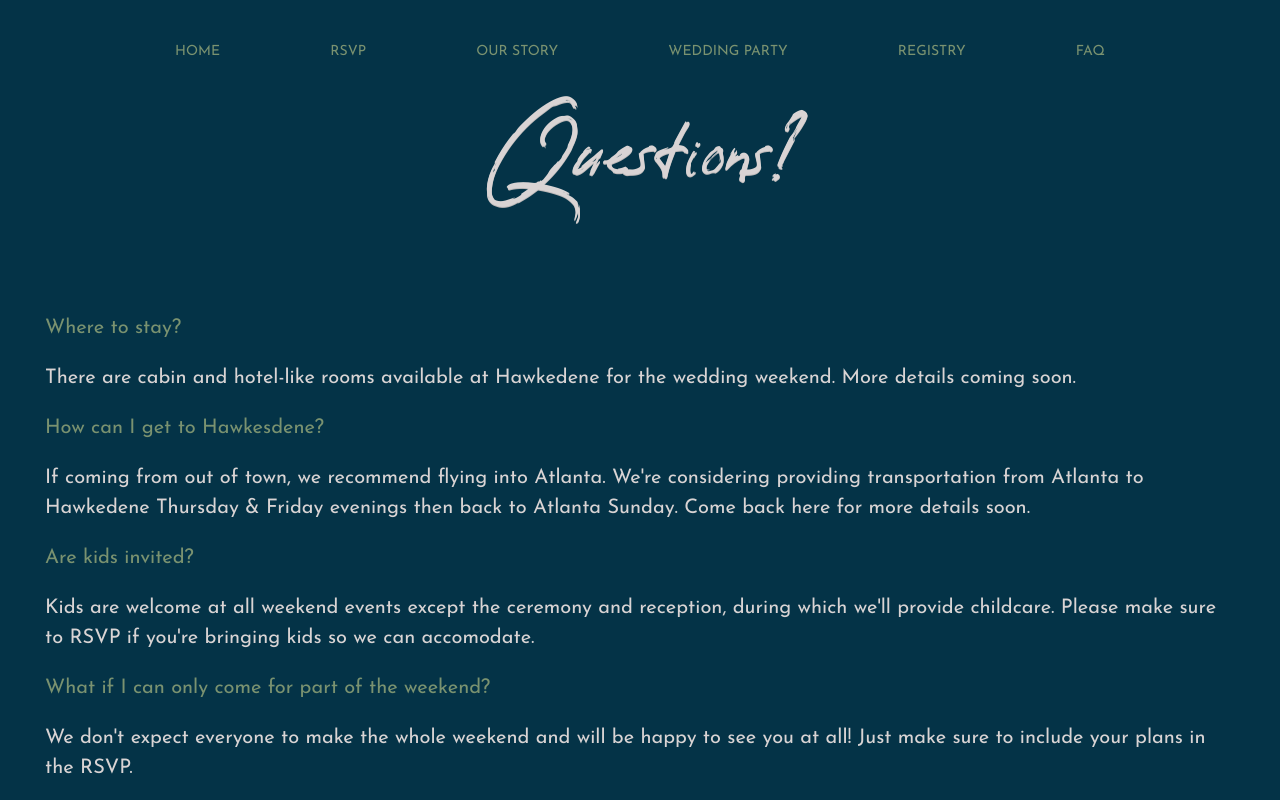
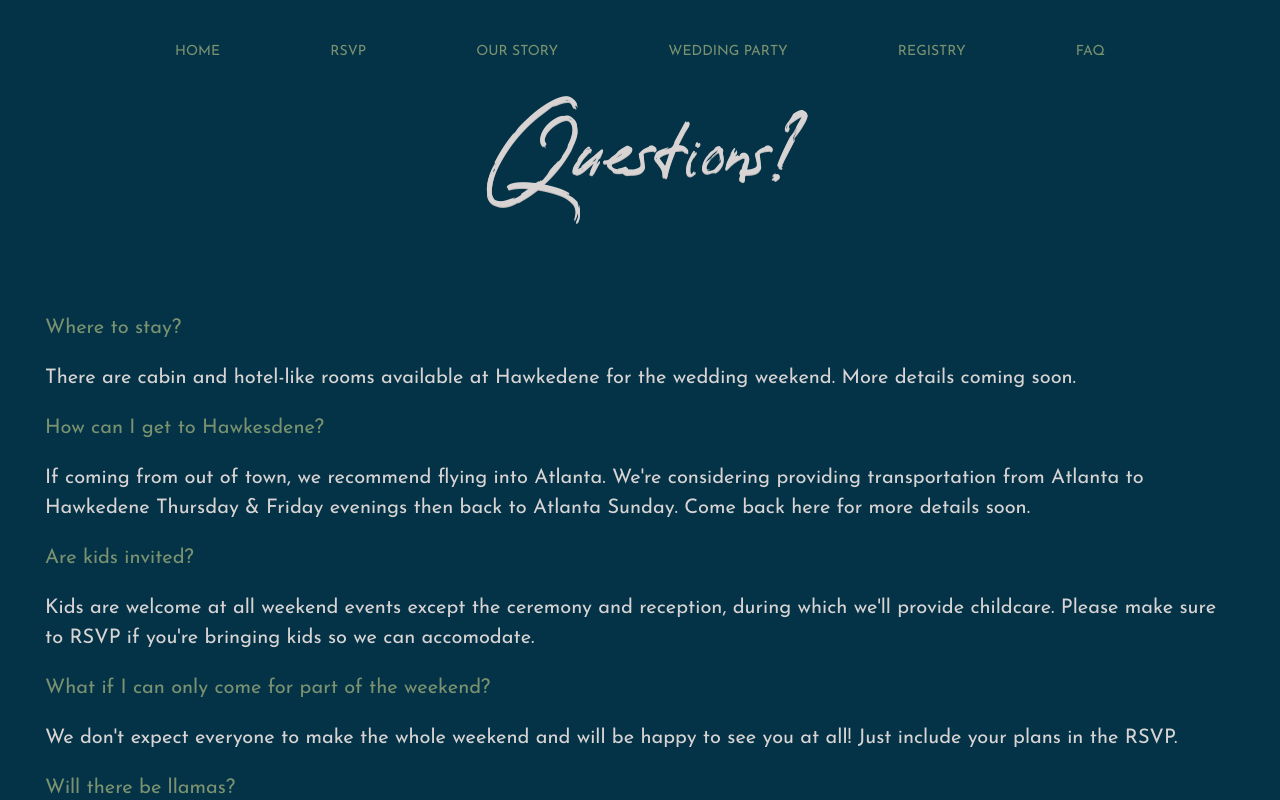
Before and after one commit to syneva-runyan/kyle-and-syneva, a React (Vite) app: page /faq in a window 1280 px wide. Shown: the top 800 px of the page. Built offline with nearby package versions, Linux system fonts and the light colour scheme.

Commit message:
remove redundant verbiage to faq

```diff
--- a/src/blocks/FAQ.tsx
+++ b/src/blocks/FAQ.tsx
@@ -17,7 +17,7 @@ const qAnda= [{
     answer: "Kids are welcome at all weekend events except the ceremony and reception, during which we'll provide childcare.  Please make sure to RSVP if you're bringing kids so we can accomodate."
 }, {
     question: "What if I can only come for part of the weekend?",
-    answer: "We don't expect everyone to make the whole weekend and will be happy to see you at all! Just make sure to include your plans in the RSVP.",
+    answer: "We don't expect everyone to make the whole weekend and will be happy to see you at all! Just include your plans in the RSVP.",
 }, {
     question: "Will there be llamas?",
     answer: "Yes. Be excited.",
```
